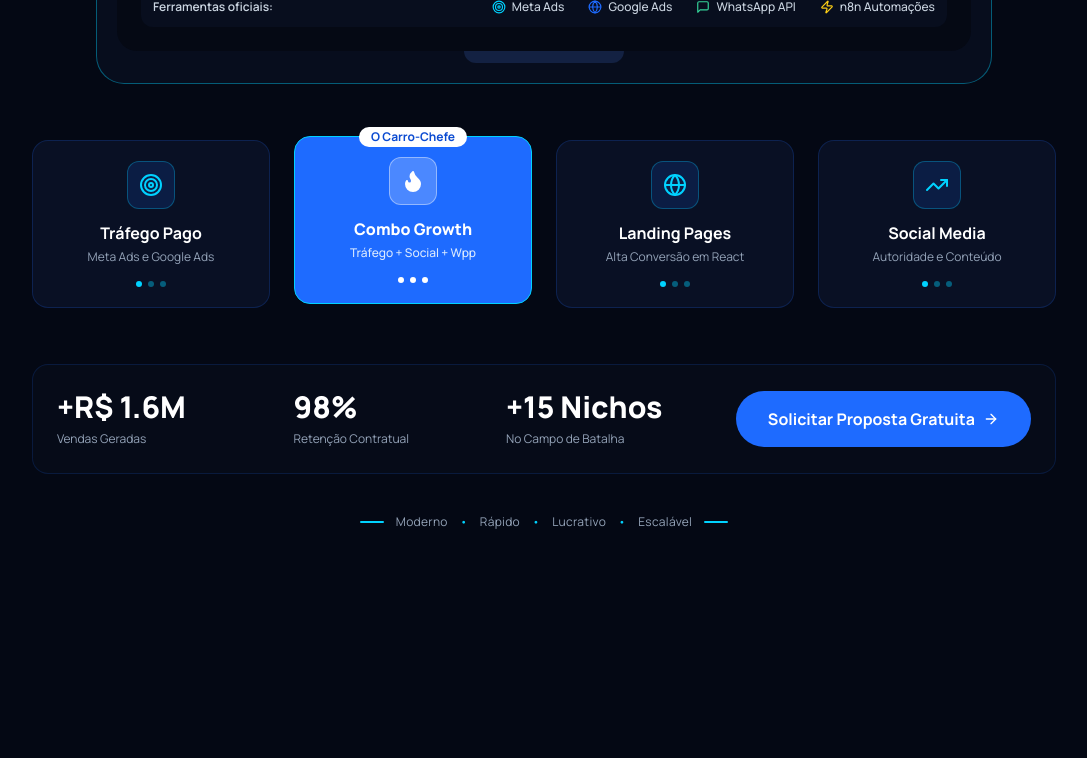
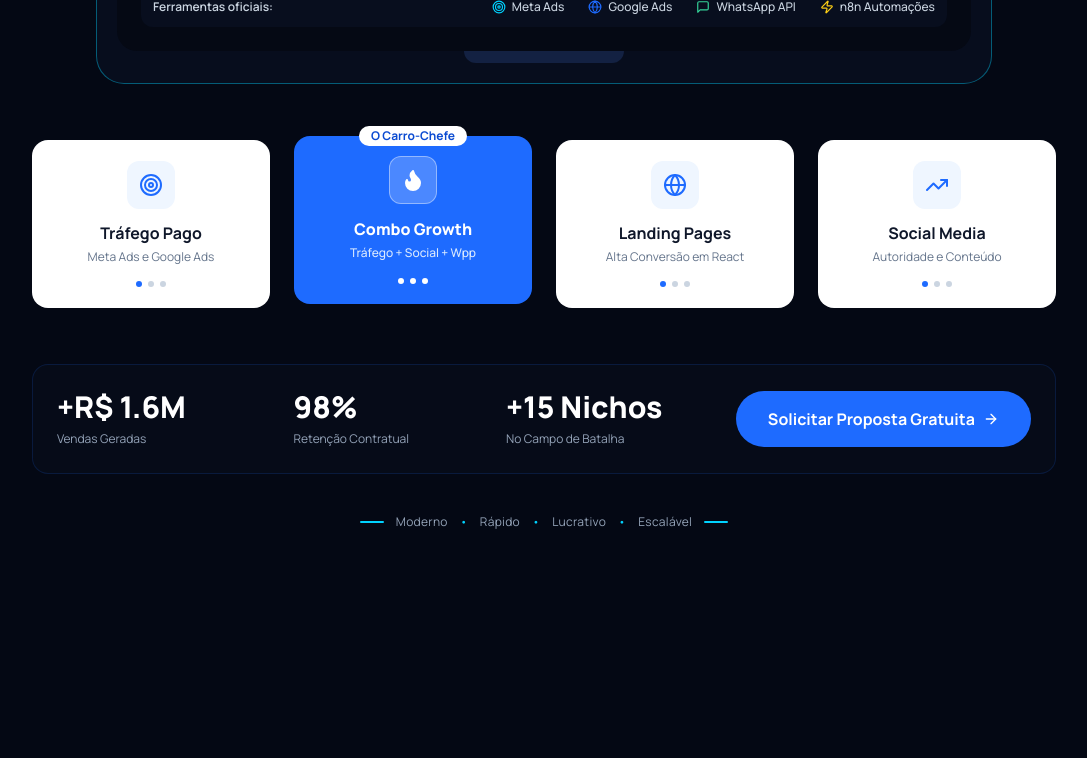
Before and after one commit to Gregorycaruccio/gregory-caruccio, a React (Vite) app: page / in a window 1280 px wide. Shown: the part 940-1698 px from the top of the page, without its empty margins (96-1183 px from the left). Built offline with nearby package versions, Linux system fonts and the light colour scheme.

Commit message:
feat: adicionar seções brancas (Serviços, Portfólio e FAQ) e cards acrílicos brancos no Hero seguindo BizNext e Nexora

```diff
--- a/src/components/FaqSection.tsx
+++ b/src/components/FaqSection.tsx
@@ -10,20 +10,20 @@ export const FaqSection: React.FC = () => {
   };
 
   return (
-    <section id="faq" className="py-20 md:py-28 relative">
+    <section id="faq" className="py-20 md:py-28 relative bg-white text-slate-900">
       <div className="mx-auto max-w-4xl px-4 sm:px-6 lg:px-8">
 
         {/* Header Direto Sem Kicker */}
         <div className="max-w-2xl mb-12 sm:mb-16">
-          <h2 className="font-heading font-extrabold text-3xl sm:text-4xl text-white tracking-tight">
+          <h2 className="font-heading font-extrabold text-3xl sm:text-4xl text-slate-950 tracking-tight">
             Perguntas frequentes sobre a assessoria.
           </h2>
-          <p className="mt-3 text-sm sm:text-base text-slate-300 font-sans">
+          <p className="mt-3 text-sm sm:text-base text-slate-600 font-sans">
             Informações claras sobre verba de anúncios, entregáveis e formato dos contratos.
           </p>
         </div>
 
-        {/* Accordions */}
+        {/* Accordions (Estilo Nexora Clean) */}
         <div className="space-y-3.5">
           {SITE_CONFIG.faq.map((item, idx) => {
             const isOpen = openIndex === idx;
@@ -33,8 +33,8 @@ export const FaqSection: React.FC = () => {
                 key={idx}
                 className={`rounded-2xl transition-colors duration-200 overflow-hidden ${
                   isOpen
-                    ? "border border-electric-cyan/40 bg-obsidian-850"
-                    : "glass-card hover:border-electric-blue/30"
+                    ? "border-2 border-electric-blue bg-white"
+                    : "bg-slate-50 border border-slate-200/90 hover:border-slate-300"
                 }`}
               >
                 <button
@@ -43,12 +43,12 @@ export const FaqSection: React.FC = () => {
                   aria-expanded={isOpen}
                   className="flex w-full items-center justify-between p-5 sm:p-6 text-left"
                 >
-                  <span className="font-heading font-bold text-sm sm:text-base text-white pr-4">
+                  <span className="font-heading font-bold text-sm sm:text-base text-slate-950 pr-4">
                     {item.pergunta}
                   </span>
                   <div
-                    className={`flex h-8 w-8 shrink-0 items-center justify-center rounded-lg bg-obsidian-800 transition-transform duration-200 ${
-                      isOpen ? "rotate-180 text-electric-cyan" : "text-slate-400"
+                    className={`flex h-8 w-8 shrink-0 items-center justify-center rounded-lg transition-transform duration-200 ${
+                      isOpen ? "rotate-180 bg-blue-50 text-electric-blue" : "bg-slate-200 text-slate-600"
                     }`}
                   >
                     <ChevronDown className="h-4 w-4" />
@@ -56,7 +56,7 @@ export const FaqSection: React.FC = () => {
                 </button>
 
                 {isOpen && (
-                  <div className="px-5 pb-5 sm:px-6 sm:pb-6 text-xs sm:text-sm text-slate-300 font-sans leading-relaxed pt-2">
+                  <div className="px-5 pb-5 sm:px-6 sm:pb-6 text-xs sm:text-sm text-slate-600 font-sans leading-relaxed pt-2">
                     {item.resposta}
                   </div>
                 )}
--- a/src/components/Hero.tsx
+++ b/src/components/Hero.tsx
@@ -167,30 +167,30 @@ export const Hero: React.FC = () => {
           </div>
 
           {/* ======================================================== */}
-          {/* AS 4 CARTELAS FLUTUANTES (BIZNEXT STYLE) */}
+          {/* AS 4 CARTELAS FLUTUANTES (BIZNEXT STYLE: BRANCO ACRÍLICO + AZUL ATIVO) */}
           {/* ======================================================== */}
           <div className="mt-10 sm:mt-14 grid grid-cols-2 lg:grid-cols-4 gap-4 sm:gap-6 w-full max-w-5xl">
 
-            {/* Card 1: Tráfego Pago */}
-            <div className="glass-card rounded-2xl p-5 text-center flex flex-col items-center justify-between">
-              <div className="flex h-12 w-12 items-center justify-center rounded-xl bg-electric-blue/15 text-electric-cyan border border-electric-cyan/30 mb-3">
+            {/* Card 1: Tráfego Pago (Branco Acrílico BizNext) */}
+            <div className="bg-white rounded-2xl p-5 text-center flex flex-col items-center justify-between border border-white/90">
+              <div className="flex h-12 w-12 items-center justify-center rounded-xl bg-blue-50 text-electric-blue mb-3">
                 <Target className="h-6 w-6" />
               </div>
-              <h4 className="font-heading font-bold text-base text-white">
+              <h4 className="font-heading font-bold text-base text-slate-900">
                 Tráfego Pago
               </h4>
-              <p className="text-xs text-slate-400 mt-1">
+              <p className="text-xs text-slate-500 mt-1">
                 Meta Ads e Google Ads
               </p>
               <div className="mt-4 flex gap-1.5">
-                <span className="h-1.5 w-1.5 rounded-full bg-electric-cyan" />
-                <span className="h-1.5 w-1.5 rounded-full bg-electric-cyan/40" />
-                <span className="h-1.5 w-1.5 rounded-full bg-electric-cyan/40" />
+                <span className="h-1.5 w-1.5 rounded-full bg-electric-blue" />
+                <span className="h-1.5 w-1.5 rounded-full bg-slate-300" />
+                <span className="h-1.5 w-1.5 rounded-full bg-slate-300" />
               </div>
             </div>
 
-            {/* Card 2: Combo Growth (DESTAQUE AZUL COBALTO) */}
-            <div className="glass-card-active rounded-2xl p-5 text-center flex flex-col items-center justify-between relative transform -translate-y-1">
+            {/* Card 2: Combo Growth (DESTAQUE AZUL COBALTO ATIVO) */}
+            <div className="bg-electric-blue rounded-2xl p-5 text-center flex flex-col items-center justify-between relative transform -translate-y-1">
               <span className="absolute -top-2.5 bg-white text-electric-blueDark px-3 py-0.5 rounded-full text-xs font-bold">
                 O Carro-Chefe
               </span>
@@ -210,39 +210,39 @@ export const Hero: React.FC = () => {
               </div>
             </div>
 
-            {/* Card 3: Landing Pages */}
-            <div className="glass-card rounded-2xl p-5 text-center flex flex-col items-center justify-between">
-              <div className="flex h-12 w-12 items-center justify-center rounded-xl bg-electric-blue/15 text-electric-cyan border border-electric-cyan/30 mb-3">
+            {/* Card 3: Landing Pages (Branco Acrílico BizNext) */}
+            <div className="bg-white rounded-2xl p-5 text-center flex flex-col items-center justify-between border border-white/90">
+              <div className="flex h-12 w-12 items-center justify-center rounded-xl bg-blue-50 text-electric-blue mb-3">
                 <Globe className="h-6 w-6" />
               </div>
-              <h4 className="font-heading font-bold text-base text-white">
+              <h4 className="font-heading font-bold text-base text-slate-900">
                 Landing Pages
               </h4>
-              <p className="text-xs text-slate-400 mt-1">
+              <p className="text-xs text-slate-500 mt-1">
                 Alta Conversão em React
               </p>
               <div className="mt-4 flex gap-1.5">
-                <span className="h-1.5 w-1.5 rounded-full bg-electric-cyan" />
-                <span className="h-1.5 w-1.5 rounded-full bg-electric-cyan/40" />
-                <span className="h-1.5 w-1.5 rounded-full bg-electric-cyan/40" />
+                <span className="h-1.5 w-1.5 rounded-full bg-electric-blue" />
+                <span className="h-1.5 w-1.5 rounded-full bg-slate-300" />
+                <span className="h-1.5 w-1.5 rounded-full bg-slate-300" />
               </div>
             </div>
 
-            {/* Card 4: Social Media */}
-            <div className="glass-card rounded-2xl p-5 text-center flex flex-col items-center justify-between">
-              <div className="flex h-12 w-12 items-center justify-center rounded-xl bg-electric-blue/15 text-electric-cyan border border-electric-cyan/30 mb-3">
+            {/* Card 4: Social Media (Branco Acrílico BizNext) */}
+            <div className="bg-white rounded-2xl p-5 text-center flex flex-col items-center justify-between border border-white/90">
+              <div className="flex h-12 w-12 items-center justify-center rounded-xl bg-blue-50 text-electric-blue mb-3">
                 <TrendingUp className="h-6 w-6" />
               </div>
-              <h4 className="font-heading font-bold text-base text-white">
+              <h4 className="font-heading font-bold text-base text-slate-900">
                 Social Media
               </h4>
-              <p className="text-xs text-slate-400 mt-1">
+              <p className="text-xs text-slate-500 mt-1">
                 Autoridade e Conteúdo
               </p>
               <div className="mt-4 flex gap-1.5">
-                <span className="h-1.5 w-1.5 rounded-full bg-electric-cyan" />
-                <span className="h-1.5 w-1.5 rounded-full bg-electric-cyan/40" />
-                <span className="h-1.5 w-1.5 rounded-full bg-electric-cyan/40" />
+                <span className="h-1.5 w-1.5 rounded-full bg-electric-blue" />
+                <span className="h-1.5 w-1.5 rounded-full bg-slate-300" />
+                <span className="h-1.5 w-1.5 rounded-full bg-slate-300" />
               </div>
             </div>
 
```
Also changed, not shown: src/components/PortfolioSection.tsx (+20 -20 lines), src/components/ServicesSection.tsx (+16 -16 lines).
